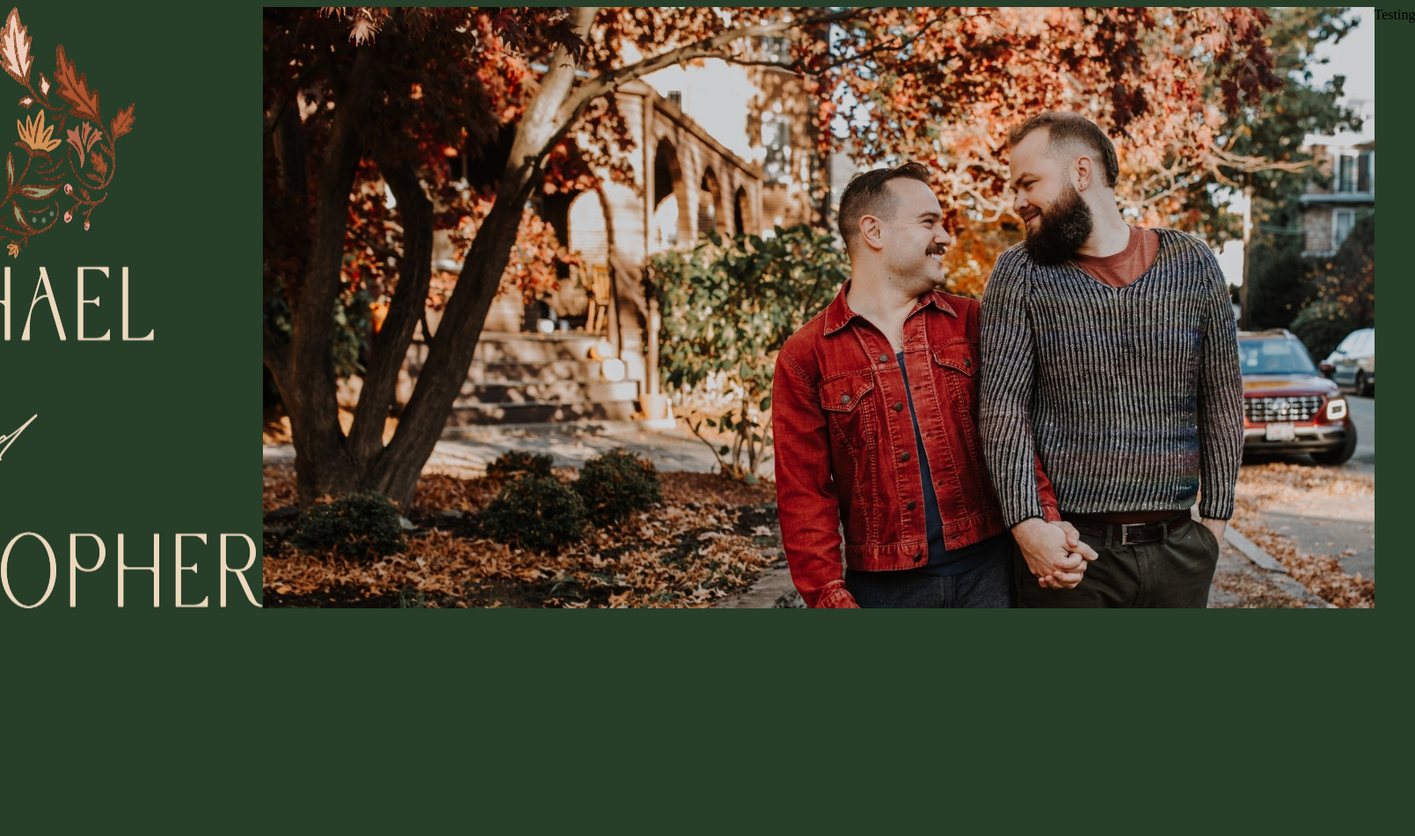
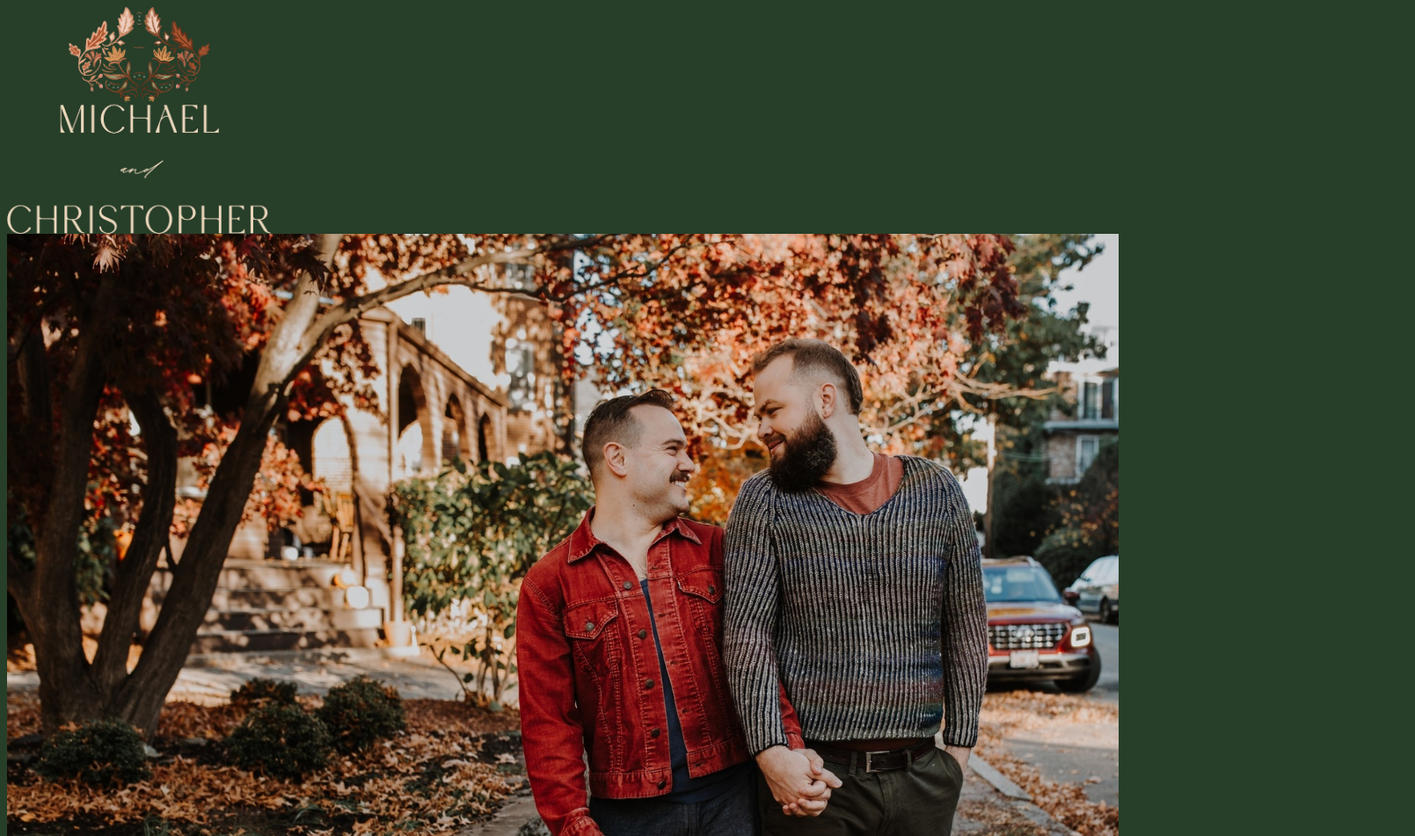
Before and after one commit to steelewedding25/steelewedding25.github.io, a plain HTML site: page index.html in a window 1280 px wide. Shown: the top 951 px of the page at 88% size, 1609 px wide, since content can reach past the window. Before the commit the page ends 800 px from the top, so only its background shows below. Drawn offline with Linux system fonts and the light colour scheme.

Commit message:
Update index.html

```diff
--- a/index.html
+++ b/index.html
@@ -10,15 +10,20 @@
         width: 100%;
       }
 
+      .header {
+        width: 300px;
+      }
+
       .box {
         display: flex;
         justify-content: center;
+        flex-direction: column;
       }
     </style>
   </head>
   <body>
     <div class="box">
-      <img src="heading-title.png"/>
+      <img class="header" src="heading-title.png"/>
       <img class="picture-of-us" src="us.jpg" />
     Testing
     </div>
```
